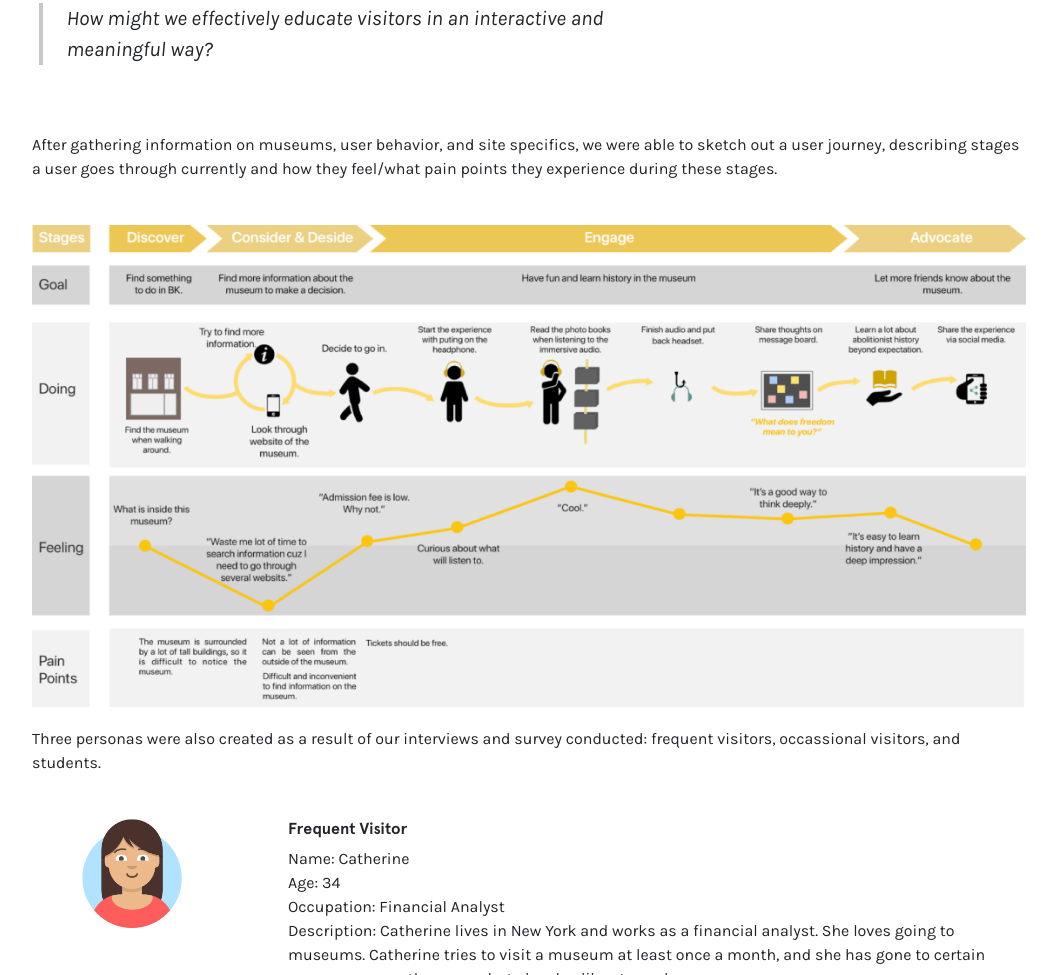
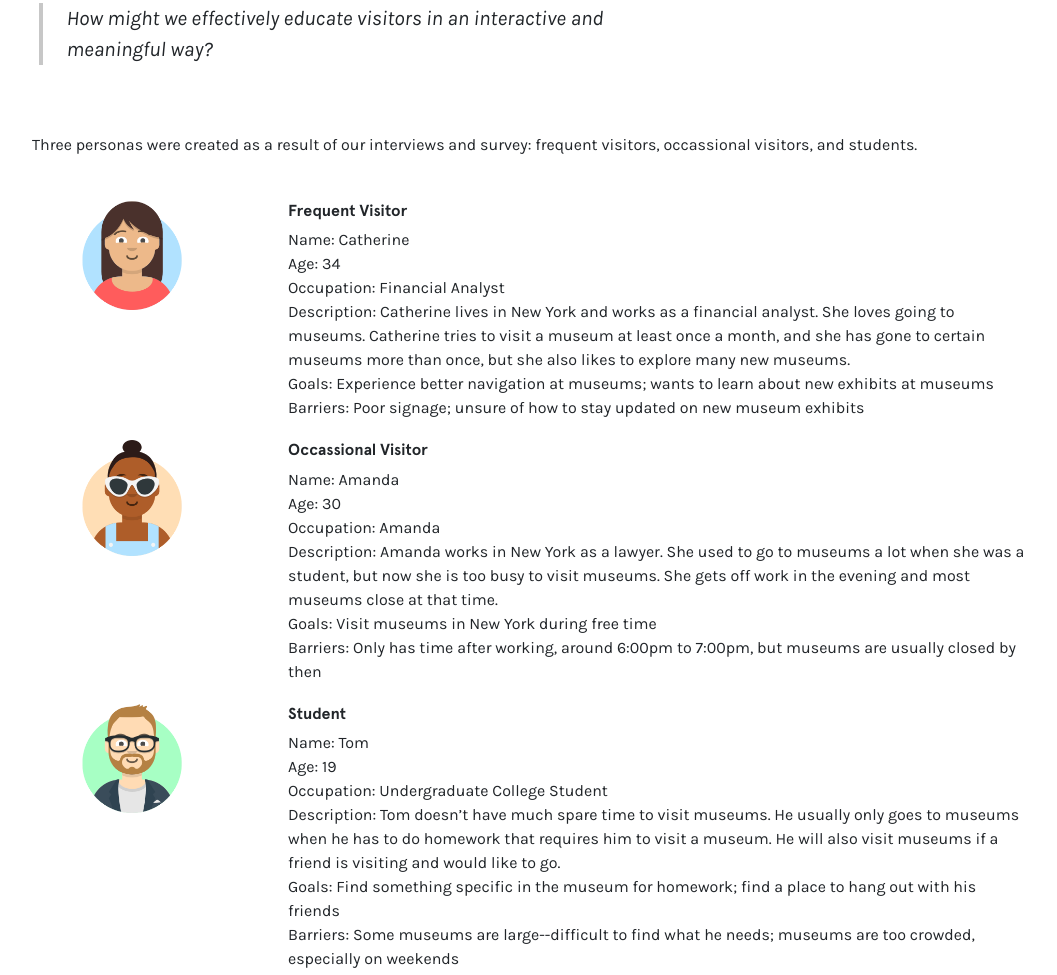
Before and after one commit to emilieshen/emilieshen.github.io, a plain HTML site: page ssxd.html in a window 1280 px wide. Shown: the part 832-1807 px from the top of the page, without its empty margins (111-1168 px from the left). Drawn offline with Linux system fonts and the light colour scheme.

Commit message:
updated description

```diff
--- a/ssxd.html
+++ b/ssxd.html
@@ -77,7 +77,7 @@
                 <div class="col-xs-12 col-sm-8 col-lg-8">
                   <h4>Research & Interviews</h4>
                   <p>
-                    We started off by conducting research and interviews. We first researched demographics and statistics to gain a better understanding of the population surrounding the museum. We conducted various types of interviews: both expert and user interviews. We were able to take a visit to the Brooklyn Historical Society and gather information about the site and about museums in general, particularly details of the structuring of the creative exhibits at the Brooklyn Historical Society. We were able to conduct user interviews and a quick survey on what types of people visit museums, why people visit museums and what made their experience positive or negative. In our interviews, we found that the three things people disliked the most about museums were navigation, museum hours, and lack of interactive exhibits. We decided to focus on one of these areas and beganto ask the question:
+                    We started off by conducting research and interviews. We first researched demographics and statistics to gain a better understanding of the population surrounding the museum. We conducted various types of interviews: both expert and user interviews. We were able to take a visit to the Brooklyn Historical Society and gather information about the site and about museums in general, particularly details on the structure of the creative exhibits at the Brooklyn Historical Society. We were able to conduct user interviews and a quick survey on what types of people visit museums, why people visit museums and what made their experience positive or negative. In the interviews, it was found that the three things people disliked the most about museums were navigation, museum hours, and lack of interactive exhibits. We decided to focus on one of these areas and began to ask the question:
                   </p>
                   <p class="highlight">
                     How might we effectively educate visitors in an interactive and meaningful way?
@@ -89,25 +89,11 @@
                 </div>
               </div>
               <br>
-              <div class="row">
-                <div class="col-lg-12">
-                  <p>
-                    After gathering information on museums, user behavior, and site specifics, we were able to sketch out a user journey, describing stages a user goes through currently and how they feel/what pain points they experience during these stages.
-                  </p>
-                </div>
-              </div>
-              <br>
-              <div class="row">
-                <div class="col-lg-12 text-center">
-                  <img src="img/ssxd-userjouney.png" class="img-responsive">
-                </div>
-                <br>
-              </div>
 
               <div class="row">
                 <div class="col-lg-12">
                   <p>
-                    Three personas were also created as a result of our interviews and survey conducted: frequent visitors, occassional visitors, and students.
+                    Three personas were created as a result of our interviews and survey: frequent visitors, occassional visitors, and students.
                   </p>
                   <br>
                 </div>
@@ -178,7 +164,6 @@
                   </p>
                 </div>
               </div>
-
               <br>
 
               <div class="row">
```
